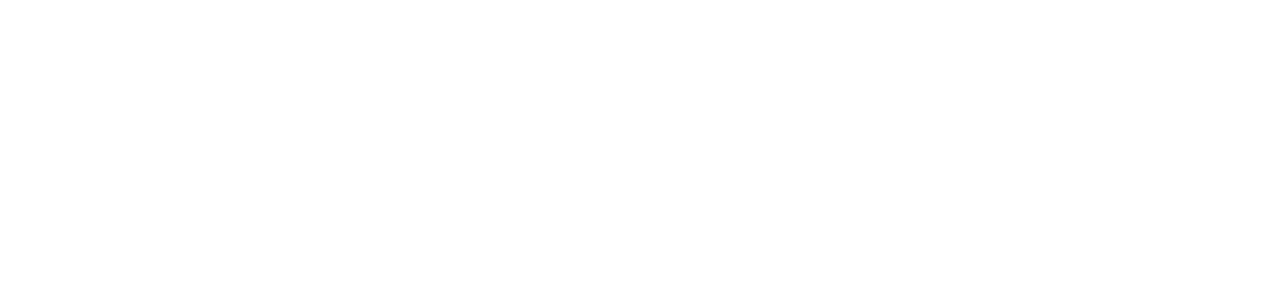
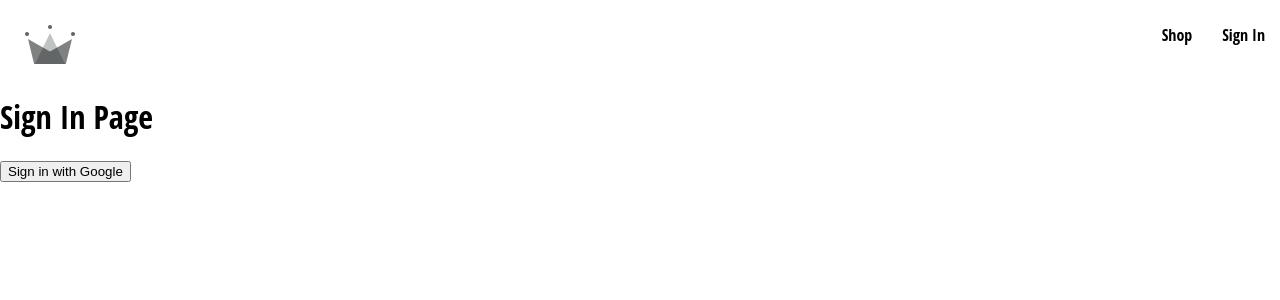
Before and after one commit to eugenalx/react-store1, a React (Create React App) app: page /sign-in in a window 1280 px wide. Before the commit this address had no page. Shown: the top 300 px of the page. Built offline with nearby package versions, Linux system fonts and the light colour scheme.

Commit message:
sign in component with firebase

```diff
--- a/package.json
+++ b/package.json
@@ -6,6 +6,7 @@
     "@testing-library/jest-dom": "^5.16.5",
     "@testing-library/react": "^13.4.0",
     "@testing-library/user-event": "^13.5.0",
+    "firebase": "^9.17.2",
     "react": "^18.2.0",
     "react-dom": "^18.2.0",
     "react-router-dom": "^6.8.1",
--- a/src/App.js
+++ b/src/App.js
@@ -2,7 +2,7 @@
 
 import Home from "./routes/home/home.component";
 import Navigation from "./routes/navigation/navigation.comoponent";
-
+import SignIn from "./routes/sign-in/sign-in.component"
 
 const Shop = () => {
   return <h1>The main Shop</h1>
@@ -14,6 +14,7 @@
       <Route path ='/' element={<Navigation />}>
         <Route index element={<Home />} />
         <Route path="shop" element={<Shop />} />
+        <Route path="sign-in" element={<SignIn />} />
       </Route>
     </Routes>
   );
--- a/src/index.scss
+++ b/src/index.scss
@@ -9,3 +9,12 @@
   font-family: source-code-pro, Menlo, Monaco, Consolas, 'Courier New',
     monospace;
 }
+
+a {
+    text-decoration: none;
+    color: #000;
+}
+
+* {
+    box-sizing: border-box;
+}
--- a/src/routes/navigation/navigation.comoponent.jsx
+++ b/src/routes/navigation/navigation.comoponent.jsx
@@ -8,12 +8,15 @@
     return (
       <Fragment>
         <div className='navigation '>
-            <Link className='logo container' to="/">
-                <CrownLogo clasName='logo' />
+            <Link className='logo-container' to="/">
+                <CrownLogo className='logo' />
             </Link>
             <div className='nav-links-container'>
                 <Link className='nav-link' to='/shop'>
                     Shop
+                </Link>
+                <Link className='nav-link' to='/sign-in'>
+                    Sign In
                 </Link>
             </div>
         </div>
--- /dev/null
+++ b/src/routes/sign-in/sign-in.component.jsx
@@ -0,0 +1,18 @@
+import { signInWithGooglePopup, createUserDocumentFromAuth } from '../../utils/firebase/firebase.utils';
+
+
+const SignIn = () => {
+    const logGoogleUser = async () => {
+    const {user} =  await signInWithGooglePopup();
+   const userDocRef = await createUserDocumentFromAuth(user);
+}
+
+    return (
+        <div>
+            <h1>Sign In Page</h1>
+            <button onClick={logGoogleUser}>Sign in with Google</button>
+        </div>
+    );
+};
+
+export default SignIn;
--- /dev/null
+++ b/src/utils/firebase/firebase.utils.js
@@ -0,0 +1,54 @@
+import { initializeApp } from "firebase/app";
+import {
+  getAuth,
+  signInWithRedirect,
+  signInWithPopup,
+  GoogleAuthProvider,
+} from "firebase/auth";
+
+import { getFirestore, doc, getDoc, setDoc } from "firebase/firestore";
+
+//  Firebase configuration
+const firebaseConfig = {
+  apiKey: "AIzaSyCebHruEdA4ZhbBDEjaIahIJV79ynXx-U0",
+  authDomain: "clothes-store-a8a2f.firebaseapp.com",
+  projectId: "clothes-store-a8a2f",
+  storageBucket: "clothes-store-a8a2f.appspot.com",
+  messagingSenderId: "534859033986",
+  appId: "1:534859033986:web:2d1ff7c30a2d920946f39b",
+};
+
+// Initialize Firebase
+const firebaseApp = initializeApp(firebaseConfig);
+
+const provider = new GoogleAuthProvider();
+provider.setCustomParameters({
+  prompt: "select_account",
+});
+
+export const auth = getAuth();
+export const signInWithGooglePopup = () => signInWithPopup(auth, provider);
+
+export const db = getFirestore();
+
+export const createUserDocumentFromAuth = async (userAuth) => {
+  const userDocRef = doc(db, "users", userAuth.uid);
+
+  const userSnapShot = await getDoc(userDocRef);
+
+  if (!userSnapShot.exists()) {
+    const { displayName, email } = userAuth;
+    const createdAt = new Date();
+
+    try {
+      await setDoc(userDocRef, {
+        displayName,
+        email,
+        createdAt,
+      });
+    } catch (error) {
+        console.log('error creating the user', error.message);
+    }
+  }
+  return userDocRef;
+};
```
Also changed, not shown: 2 other files (tests, documents, lock files or other folders).
